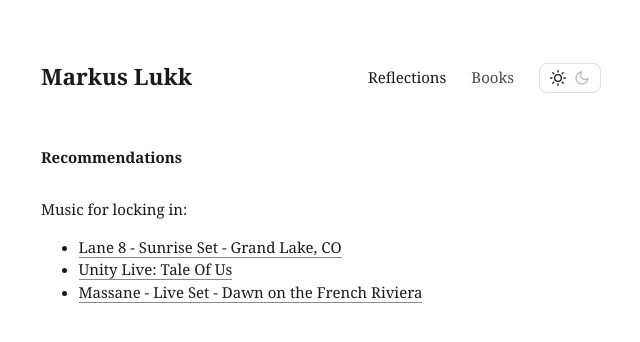
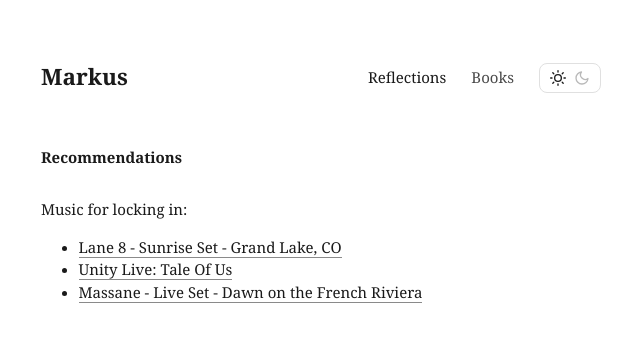
Before and after one commit to markuslukk/markuslukk.github.io, a Jekyll site: the page built from reflections/recommendations.html, in a window 1280 px wide. Shown: the top 342 px of the page, without its empty margins (319-959 px from the left). Built offline with Jekyll 4.4.1, drawn with Linux system fonts in a browser that asks for light colours.

Commit message:
Update recommendations.html

```diff
--- a/reflections/recommendations.html
+++ b/reflections/recommendations.html
@@ -1,10 +1,10 @@
 ---
 layout: default
-title: Recommendations - Markus Lukk
+title: Recommendations - Markus
 ---
 <div class="container">
   <header>
-    <a href="/" class="name">Markus Lukk</a>
+    <a href="/" class="name">Markus</a>
     <nav>
       <a href="/reflections" class="active">Reflections</a>
       <a href="/books">Books</a>
```
